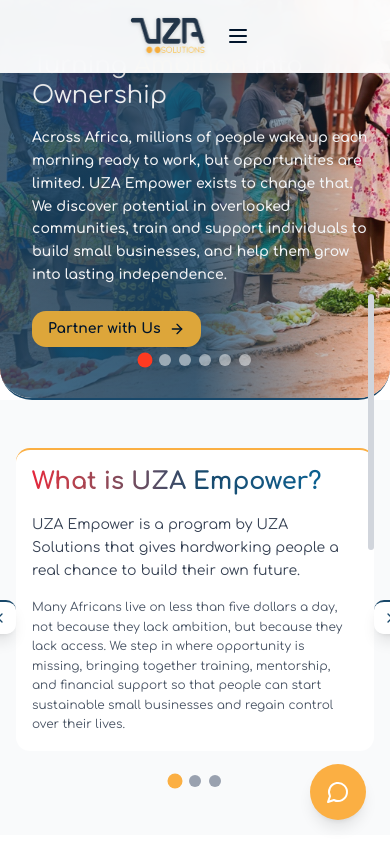
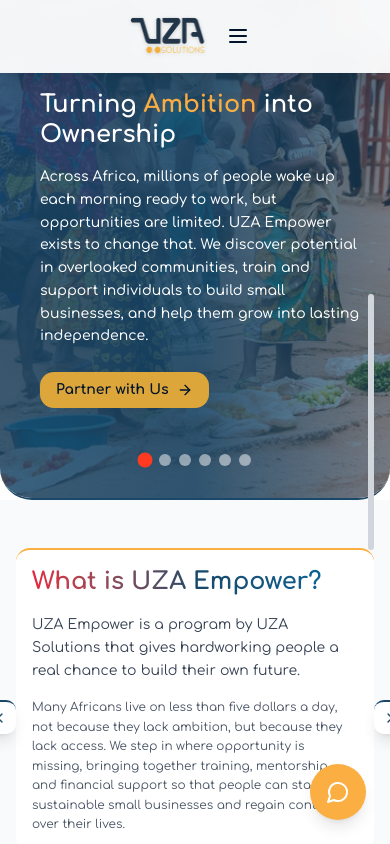
Before and after one commit to Kgadrw/uzasolution, a Next.js app: page /uzasempower in a window 390 px wide. Shown: the top 844 px of the page. Built offline with nearby package versions, Linux system fonts and the light colour scheme; a web font is replaced by a local one.

Commit message:
changed mobile view

```diff
--- a/src/app/uzasempower/page.jsx
+++ b/src/app/uzasempower/page.jsx
@@ -141,7 +141,7 @@ export default function UZAEmpowerPage() {
       <Navbar />
 
       {/* Hero Section - Rotating Images with Text Overlays */}
-      <section className="relative h-[400px] sm:h-[500px] md:h-[600px] lg:h-[700px] overflow-hidden flex items-center justify-center rounded-b-[2rem] sm:rounded-b-[3rem] border-b-2 sm:border-b-4 border-[#19486A]">
+      <section className="relative h-[500px] sm:h-[550px] md:h-[600px] lg:h-[700px] overflow-hidden flex items-center justify-center rounded-b-[2rem] sm:rounded-b-[3rem] border-b-2 sm:border-b-4 border-[#19486A]">
         {heroImages.map((imageData, index) => (
           <div key={index} className={`absolute inset-0 transition-opacity duration-1000 ${
             index === currentImageIndex ? 'opacity-100' : 'opacity-0'
@@ -154,15 +154,15 @@ export default function UZAEmpowerPage() {
               priority={index === 0}
             />
 
-            {/* Blue gradient overlay for all images */}
-            <div className="absolute inset-0 bg-gradient-to-r from-[#19486A]/80 via-[#19486A]/85 to-transparent"></div>
+            {/* Blue gradient overlay for all images - Enhanced for mobile */}
+            <div className="absolute inset-0 bg-gradient-to-r from-[#19486A]/85 via-[#19486A]/90 to-[#19486A]/60"></div>
 
             {/* Hero Text Overlay */}
             <div className="absolute inset-0 flex items-center">
-              <div className="max-w-6xl px-4 sm:px-6 md:px-8 ml-4 sm:ml-6 md:ml-8 lg:ml-16">
+              <div className="max-w-6xl px-6 sm:px-6 md:px-8 ml-4 sm:ml-6 md:ml-8 lg:ml-16">
 
                <motion.h1
-                 className="text-2xl sm:text-3xl md:text-4xl lg:text-6xl text-gray-100 mb-4 sm:mb-6 md:mb-8 leading-tight"
+                 className="text-2xl sm:text-3xl md:text-4xl lg:text-6xl text-white mb-4 sm:mb-5 md:mb-6 leading-tight font-bold"
                  style={{ fontFamily: 'Comfortaa, sans-serif' }}
                  initial={{ opacity: 0, y: 50 }}
                  animate={{ opacity: 1, y: 0 }}
@@ -172,7 +172,7 @@ export default function UZAEmpowerPage() {
                </motion.h1>
 
                <motion.p
-                 className="text-sm sm:text-base md:text-lg lg:text-xl text-gray-100 mb-6 sm:mb-8 md:mb-10 lg:mb-12 max-w-4xl leading-relaxed font-semibold"
+                 className="text-sm sm:text-base md:text-lg lg:text-2xl text-white mb-6 sm:mb-6 md:mb-8 lg:mb-12 max-w-4xl leading-relaxed font-medium"
                  style={{ fontFamily: 'Comfortaa, sans-serif' }}
                  initial={{ opacity: 0, y: 30 }}
                  animate={{ opacity: 1, y: 0 }}
@@ -188,7 +188,7 @@ export default function UZAEmpowerPage() {
                   transition={{ duration: 0.8, delay: 0.6 }}
                 >
                   <motion.button
-                    className="group px-4 sm:px-5 md:px-6 py-2 sm:py-3 md:py-3 rounded-xl sm:rounded-2xl md:rounded-3xl font-bold text-sm sm:text-base md:text-lg lg:text-xl transition-all duration-300 transform hover:scale-110 shadow-2xl bg-[#DDA63A] hover:bg-[#C7A03A] text-[#00142B] flex items-center justify-center space-x-2 sm:space-x-3"
+                    className="group px-4 sm:px-5 md:px-6 py-2 sm:py-3 md:py-3 rounded-xl sm:rounded-2xl md:rounded-3xl font-bold text-sm sm:text-base md:text-lg lg:text-2xl transition-all duration-300 transform hover:scale-110 shadow-2xl bg-[#DDA63A] hover:bg-[#C7A03A] text-[#00142B] flex items-center justify-center space-x-2 sm:space-x-3"
                     whileHover={{ scale: 1.05 }}
                     whileTap={{ scale: 0.95 }}
                   >
```
Also changed, not shown: 1 other file (tests, documents, lock files or other folders).
